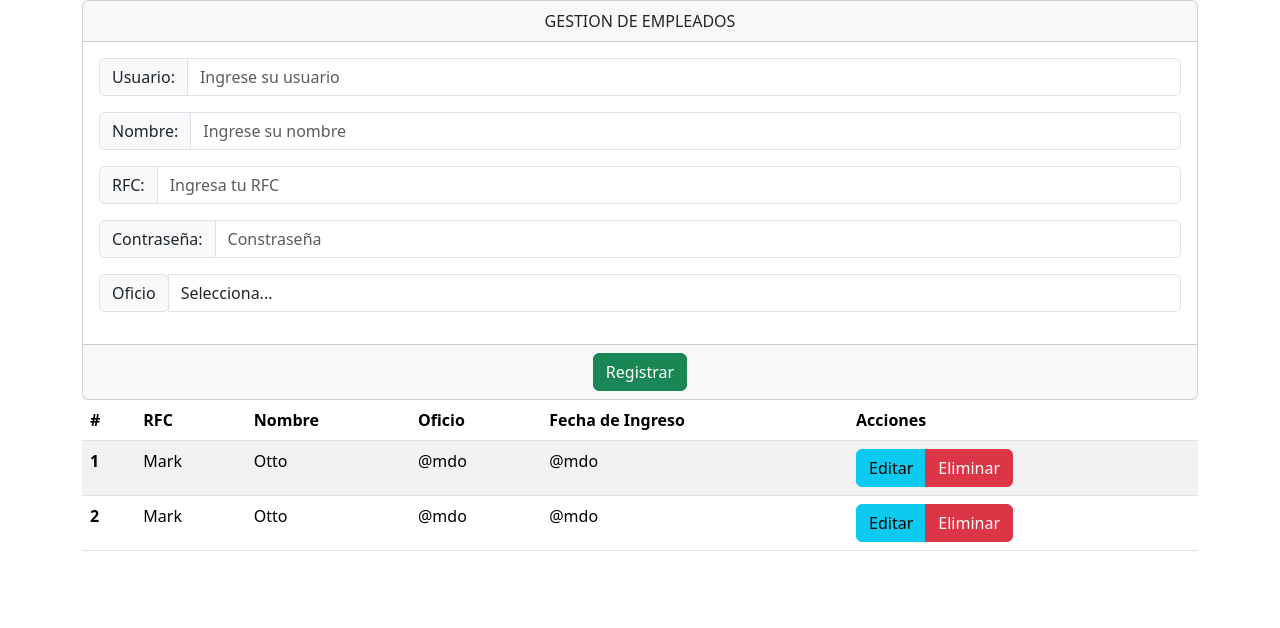
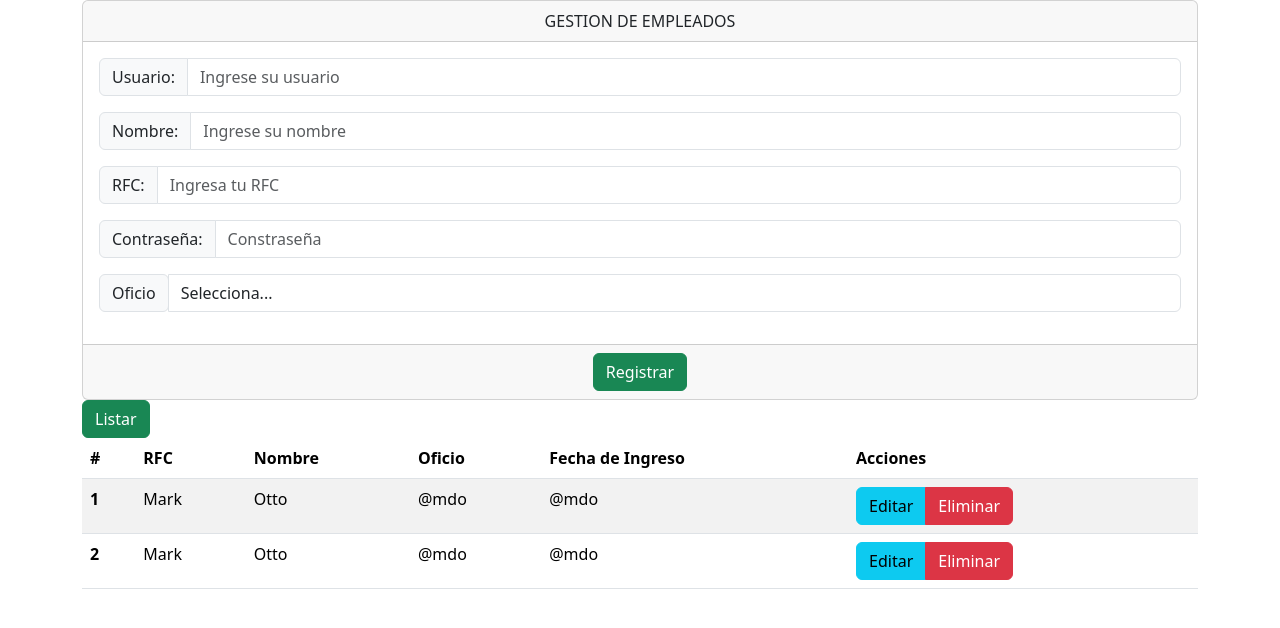
Before and after one commit to Misaelvr22/TallerBase, a React (Create React App) app in the folder frontend/tallerbd/: page /crud in a window 1280 px wide. Shown: the top 628 px of the page. Built offline with nearby package versions, Linux system fonts and the light colour scheme.

Commit message:
chore: add dynamic table trabajad

```diff
--- a/frontend/tallerbd/src/Screens/Crud.js
+++ b/frontend/tallerbd/src/Screens/Crud.js
@@ -11,6 +11,9 @@ function Crud() {
   const [password, setPassword] = useState ("");
   const [oficio, setOficio] = useState ("");
 
+
+  const [trabajadoresList, setTrabajadores] = useState([]);
+
   const add = () => {
     Axios.post("http://localhost:8080/trabajador/add",{
 
@@ -21,6 +24,13 @@ function Crud() {
 
     }).then(()=>{
       alert("EmpleadoRegistrado");
+    });
+  }
+
+  const getAll = () => {
+    Axios.get("http://localhost:8080/trabajador/getAll").then((response)=>{
+      setTrabajadores(response.data);
+
     });
   }
 
@@ -98,16 +108,25 @@ function Crud() {
             <option value="fontanero">Fontanero</option>
           </select>
         </div>
-
-
-
         </div>
 
           <div class="card-footer text-muted">
             <button className='btn btn-success' onClick={add}>Registrar</button>
           </div>
+     </div>
 
-     </div>
+
+     <div className='card-fotter text-muted'>
+            <button onClick={getAll} className='btn btn-success'>Listar</button>
+
+          </div>
+
+          {
+            trabajadoresList.map((val, key) =>{
+              return <div className=''> {val.nombre} </div>
+            })
+          }
+
      <table class="table table-striped">
      <thead>
       <tr>
```
